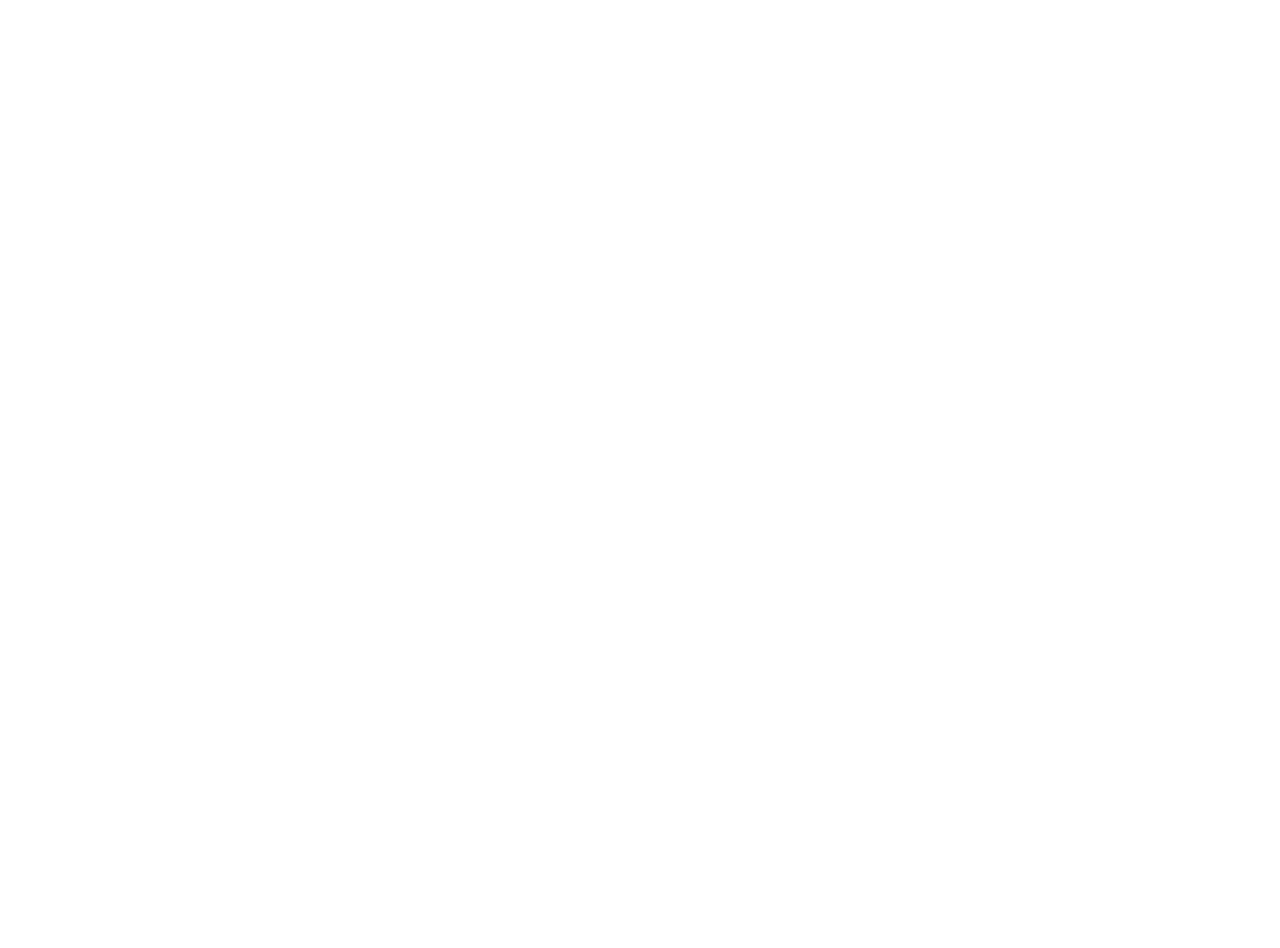
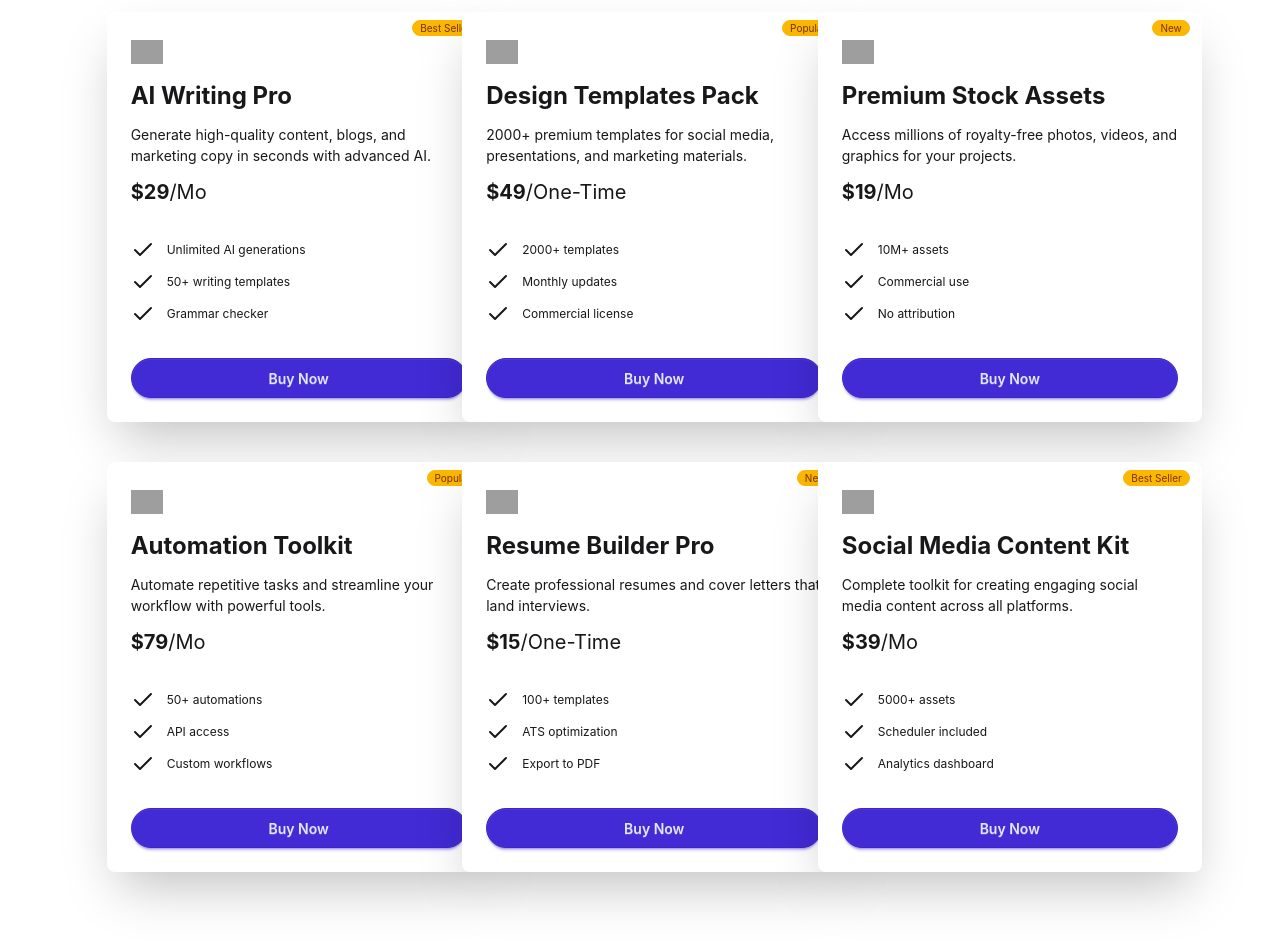
Before and after one commit to mahadi-hsn/DigiTool, a React (Vite) app: page / in a window 1280 px wide. Shown: the part 1100-2048 px from the top of the page. Before the commit the page ends 800 px from the top, so only its background shows below. Built offline with nearby package versions, Linux system fonts and the light colour scheme; grey boxes are pictures that could not be loaded.

Commit message:
Created 6 product json data , product cards

```diff
--- /dev/null
+++ b/public/toolPackages.json
@@ -0,0 +1,92 @@
+[
+  {
+    "id": 1,
+    "title": "AI Writing Pro",
+    "description": "Generate high-quality content, blogs, and marketing copy in seconds with advanced AI.",
+    "price": 29,
+    "billing": "Mo",
+    "badge": "Best Seller",
+    "features": [
+      "Unlimited AI generations",
+      "50+ writing templates",
+      "Grammar checker"
+    ],
+    "buttonText": "Buy Now",
+    "icon": "https://i.ibb.co.com/S4WTVkxg/writing-2327400-1.png"
+  },
+  {
+    "id": 2,
+    "title": "Design Templates Pack",
+    "description": "2000+ premium templates for social media, presentations, and marketing materials.",
+    "price": 49,
+    "billing": "One-Time",
+    "badge": "Popular",
+    "features": [
+      "2000+ templates",
+      "Monthly updates",
+      "Commercial license"
+    ],
+    "buttonText": "Buy Now",
+    "icon": "https://i.ibb.co.com/JjCtp71Y/design-tool.png"
+  },
+  {
+    "id": 3,
+    "title": "Premium Stock Assets",
+    "description": "Access millions of royalty-free photos, videos, and graphics for your projects.",
+    "price": 19,
+    "billing": "Mo",
+    "badge": "New",
+    "features": [
+      "10M+ assets",
+      "Commercial use",
+      "No attribution"
+    ],
+    "buttonText": "Buy Now",
+    "icon": "https://i.ibb.co.com/kgxsDScr/camera-8775444-1.png"
+  },
+  {
+    "id": 4,
+    "title": "Automation Toolkit",
+    "description": "Automate repetitive tasks and streamline your workflow with powerful tools.",
+    "price": 79,
+    "billing": "Mo",
+    "badge": "Popular",
+    "features": [
+      "50+ automations",
+      "API access",
+      "Custom workflows"
+    ],
+    "buttonText": "Buy Now",
+    "icon": "https://i.ibb.co.com/8L1GCGC7/operation.png"
+  },
+  {
+    "id": 5,
+    "title": "Resume Builder Pro",
+    "description": "Create professional resumes and cover letters that land interviews.",
+    "price": 15,
+    "billing": "One-Time",
+    "badge": "New",
+    "features": [
+      "100+ templates",
+      "ATS optimization",
+      "Export to PDF"
+    ],
+    "buttonText": "Buy Now",
+    "icon": "https://i.ibb.co.com/wN3sFczV/portfolio.png"
+  },
+  {
+    "id": 6,
+    "title": "Social Media Content Kit",
+    "description": "Complete toolkit for creating engaging social media content across all platforms.",
+    "price": 39,
+    "billing": "Mo",
+    "badge": "Best Seller",
+    "features": [
+      "5000+ assets",
+      "Scheduler included",
+      "Analytics dashboard"
+    ],
+    "buttonText": "Buy Now",
+    "icon": "https://i.ibb.co.com/S4WTVkxg/writing-2327400-1.png📱"
+  }
+]
--- a/src/App.jsx
+++ b/src/App.jsx
@@ -1,12 +1,17 @@
-
 import './App.css'
 import Navbar from './Components/Banner/Navbar'
+import Packages from './Components/Packages/Packages';
+
+
+const packageResponse = fetch('toolPackages.json').then(res => res.json())
+
 
 function App() {
 
   return (
     <>
       <Navbar></Navbar>
+      <Packages packageResponse={packageResponse}></Packages>
     </>
   )
 }
--- /dev/null
+++ b/src/Components/Packages/PackageCard.jsx
@@ -0,0 +1,32 @@
+import { Check } from 'lucide-react';
+
+
+const PackageCard = ({ pkg }) => {
+  console.log(pkg);
+  const { title, price, icon, features, description, billing, badge } = pkg;
+  return (
+    <div className="">
+      <div className="card w-96 bg-base-100 shadow-2xl">
+        <div className="card-body">
+          <span className="badge badge-xs badge-warning absolute top-2 right-3">{badge}</span>
+          <div className="space-y-3">
+            <div className='flex items-center w-8 h-8'>
+                <img className='w-full' src={icon} alt="" />
+            </div>
+            <h2 className="text-2xl font-bold">{title}</h2>
+            <p>{description}</p>
+            <span className="text-xl"><span className='font-bold'>${price}</span>/{billing}</span>
+          </div>
+          <ul className="mt-6 flex flex-col gap-2 text-xs">
+            {features.map(feature => <li className='flex items-center gap-3'><Check />{feature}</li>)}
+          </ul>
+          <div className="mt-6">
+            <button className="btn btn-primary btn-block rounded-full">Buy Now</button>
+          </div>
+        </div>
+      </div>
+    </div>
+  );
+};
+
+export default PackageCard;
--- /dev/null
+++ b/src/Components/Packages/Packages.jsx
@@ -0,0 +1,29 @@
+import { use } from "react";
+import PackageCard from "./PackageCard";
+
+const Packages = ({ packageResponse }) => {
+  const packageData = use(packageResponse);
+  console.log(packageData);
+  return (
+    <div className="w-10/12 mx-auto my-36">
+      <div className="flex flex-col gap-5 items-center text-center my-10">
+        <h1 className="text-5xl font-bold">Premium Digital Tools</h1>
+        <p className="opacity-50">
+          Choose from our curated collection of premium digital products
+          designed <br /> boost your productivity and creativity.
+        </p>
+        <div>
+          <button className="btn">Products</button>
+          <button className="btn">Cart</button>
+        </div>
+      </div>
+      <div className="grid grid-cols-3 gap-y-10">
+        {packageData.map((packages) => (
+          <PackageCard key={packages.id} pkg={packages}></PackageCard>
+        ))}
+      </div>
+    </div>
+  );
+};
+
+export default Packages;
```
Also changed, not shown: src/assets/camera_8775444 1.png (added).
